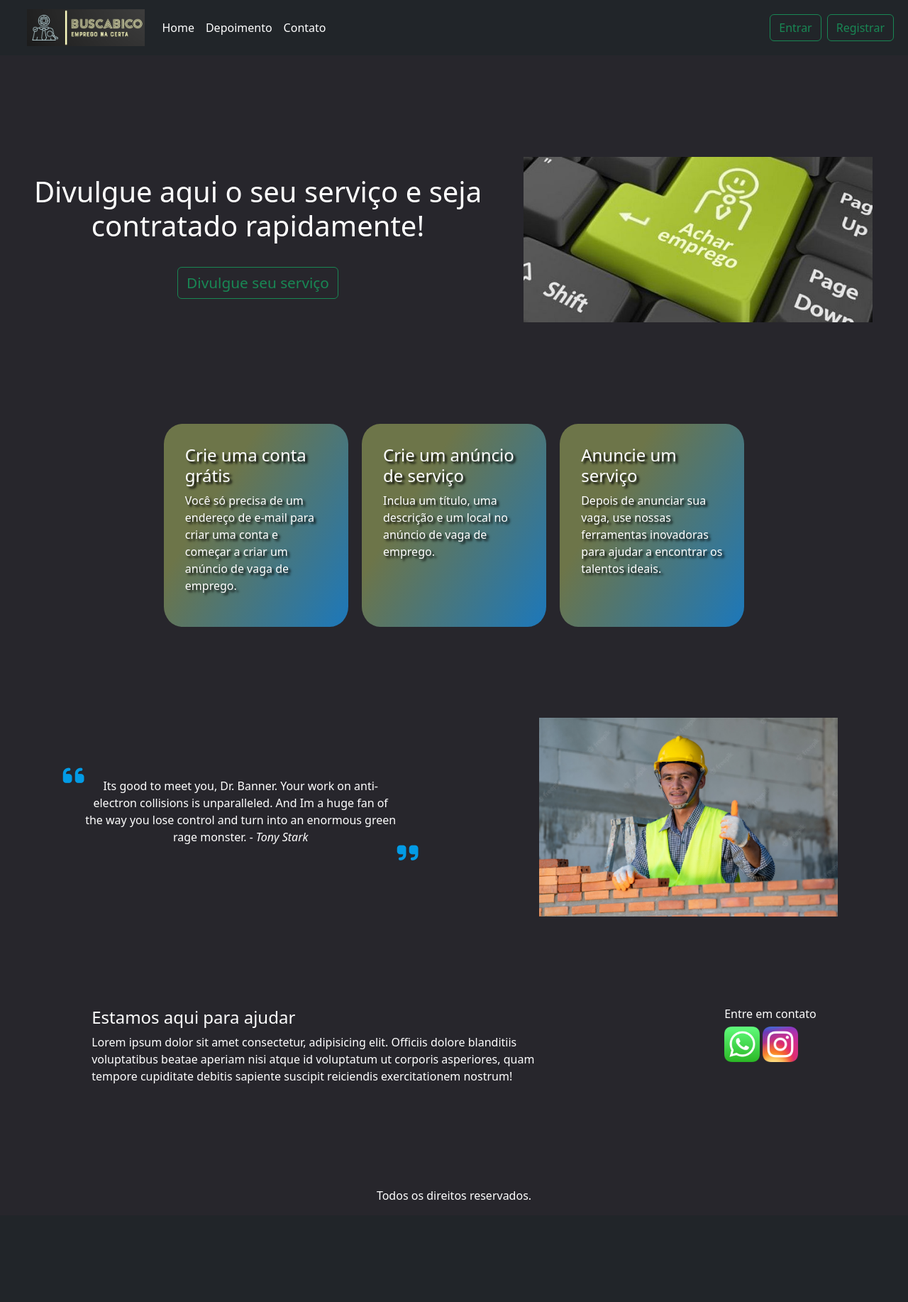
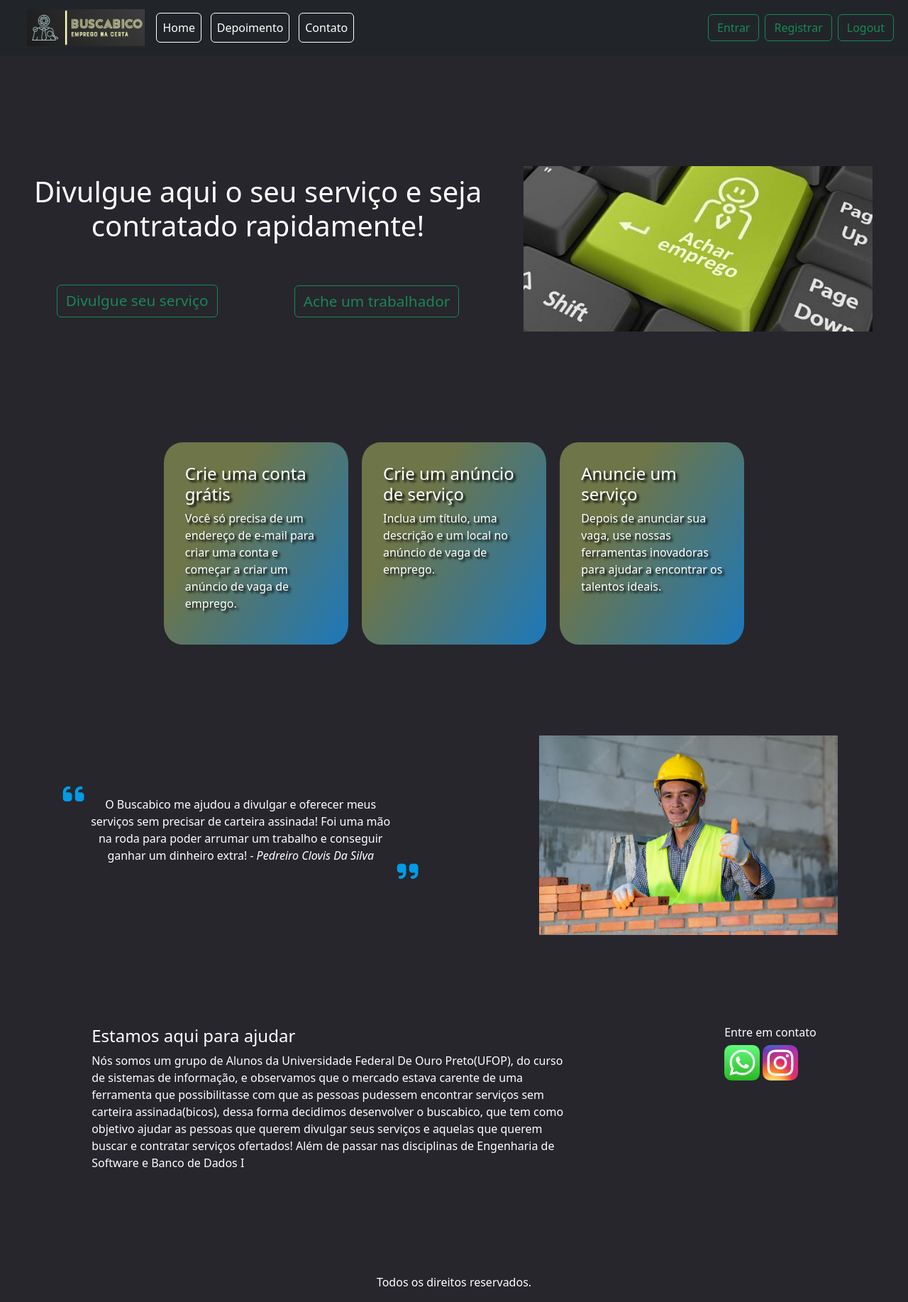
Before and after one commit to bigodom/BUSCABICO, a Flask app: page / in a window 1280 px wide. Shown: the whole page at 71% size. Before the commit the page ends 1690 px from the top, so only its background shows below. Run offline with Flask 2, Linux system fonts and the light colour scheme; some libraries are stand-ins or nearby versions.

Commit message:
finalização

```diff
--- a/app.py
+++ b/app.py
@@ -53,26 +53,37 @@ def index():
     if 'usuario_logado' not in session or session['usuario_logado'] is None:
         return redirect(url_for('login', proxima=url_for('cadastro')))
 
-    conn = create_connection()
-    cur = conn.cursor()
-    cur.execute(
+    trabalhador = (
     f'''
     SELECT *
     FROM trabalhador t, oferece o
     WHERE t.fk_uemail = o.fk_temail;
     ''')
-    conn.commit()
-    trabalhador = cur.fetchall()
-    cur.close()
-    conn.close()
-    return render_template('index.html', titulo='Cadastrados', trabalhador=trabalhador)
+
+    try:
+        trabalhador = selecao(connection, trabalhador)
+    except OperationalError as e:
+        echo(f'O erro {e} ocorreu. Tente novamente.')
+
+    trabalho = (
+        f'''
+        SELECT *
+        FROM trabalho
+        '''
+    )
+    try:
+        trabalho = selecao(connection, trabalho)
+    except OperationalError as e:
+        echo(f'O erro {e} ocorreu. Tente novamente.')
+
+    return render_template('index.html', titulo='Cadastrados', trabalhador=trabalhador, trabalho = trabalho)
 
 
 @app.route('/cadastro')
 def cadastro():
     if 'usuario_logado' not in session or session['usuario_logado'] is None:
         return redirect(url_for('login', proxima=url_for('cadastro')))
-    return render_template('cadastro.html', titulo='Cadastro')
+    return render_template('cadastro.html')
 
 
 @app.route('/criar', methods=['POST', ])
@@ -156,25 +167,56 @@ def login():
     return redirect(url_for('principal'))
 
 
+@app.route('/registro')
+def registro():
+    if 'usuario_logado' not in session or session['usuario_logado'] is None:
+        proxima = request.args.get('proxima')
+        return render_template('registrar.html', proxima=proxima)
+
+    flash('Você está logado')
+    return redirect(url_for('principal'))
+
+
 @app.route('/registrar', methods=['POST', ])
 def registrar():
 
     if request.method == 'POST':
         email = request.form['email']
         senha = request.form['senha']
-        confSenha = request.form['confSenha']
+        confirmaSenha = request.form['confirmaSenha']
 
-        if confSenha != senha:
+        if confirmaSenha != senha:
             flash('As senhas são diferentes. Tente novamente')
             return render_template('registrar.html')
         else:
-            usuario = (
+            confereEmail = (
                 f'''
-                Select  T.pnome
+                SELECT  t.fk_uemail
+                FROM    trabalhador t
+                WHERE   t.fk_uemail like '{email}'
                 '''
-            )
+                )
+            try:
+                resultado = selecao(connection, confereEmail)
+            except OperationalError as e:
+                echo(f'O erro {e} ocorreu. Tente novamente.')
+            if resultado:
+                echo("O email ja foi cadastrado.")
+            else:
+                usuario = (
+                    f'''
+                    INSERT INTO usuario
+                    VALUES  ('{senha}','{email}')
+                    '''
+                )
+                try:
+                    execute_query(connection, usuario)
+                except OperationalError as e:
+                    echo(f'O erro {e} ocorreu. Tente novamente.')
 
-    return render_template('registrar.html')
+                return render_template('login.html')
+
+    return render_template('registro.html')
 
 @app.route('/autenticar', methods=['POST', ])
 def autenticar():
@@ -205,8 +247,12 @@ def autenticar():
 
 @app.route('/logout')
 def logout():
-    session['usuario_logado'] = None
-    flash('logout efetuado com sucesso')
-    return redirect(url_for('principal'))
+    if session['usuario_logado'] == None:
+        flash('Você não está logado')
+        return redirect(url_for('principal'))
+    else:
+        session['usuario_logado'] = None
+        flash('logout efetuado com sucesso')
+        return redirect(url_for('principal'))
 
 app.run(debug=True)
--- a/static/style.css
+++ b/static/style.css
@@ -4,6 +4,12 @@ body{
     color: white;
 }
 /* PAGINA PRINCIPAL */
+.navbuttons{
+    gap: 1vw;
+}
+.navbutton{
+
+}
 .ache-emprego{
     margin: 2%;
     margin-top: 10vw;
@@ -20,6 +26,10 @@ body{
 .ache-emprego h1 button{
     margin-top: 5%;
     font-size: 1.3rem;
+}
+.ache-emprego .botao-principal{
+    display: flex;
+    justify-content: space-around;
 }
 
 .tutorial{
@@ -143,6 +153,7 @@ body{
     border-radius: 20px;
 
 }
+/*PAGINA /REGISTRO*/
 
 
 
@@ -160,7 +171,11 @@ body{
         min-width: 70%;
     }
     .ache-emprego h1 button{
-        margin-top: 41px;
+        margin-top: 3vw;
+    }
+    .ache-emprego .botao-principal{
+        flex-direction: column;
+        justify-content: space-around;
     }
     .tutorial{
         flex-direction: column;
--- a/templates/login.html
+++ b/templates/login.html
@@ -34,6 +34,6 @@
             <p><button class="btn btn-primary" type="submit">Entrar</button></p>
 
         </form>
-        <a href="/registrar"><p><button class="btn btn-primary" type="submit">Registar</button></p></a>
+        <a href="/registro"><p><button class="btn btn-primary" type="submit">Registar</button></p></a>
 </div>
 {% endblock %}
--- a/templates/principal.html
+++ b/templates/principal.html
@@ -9,15 +9,16 @@
       <span class="navbar-toggler-icon"></span>
     </button>
     <div class="collapse navbar-collapse" style="justify-content: space-between;" id="navbarNavAltMarkup">
-      <div class="navbar-nav">
-        <a class="nav-item nav-link active" href="#">Home</a>
-        <a class="nav-item nav-link active" href="#depoimento">Depoimento</a>
-        <a class="nav-item nav-link active" href="#ajuda-contato">Contato</a>
+      <div class="navbar-nav navbuttons">
+        <a class="nav-item nav-link active navbutton btn" href="#">Home</a>
+        <a class="nav-item nav-link active navbutton btn" href="#depoimento">Depoimento</a>
+        <a class="nav-item nav-link active navbutton btn" href="#ajuda-contato">Contato</a>
       </div>
       <div class="navbar ">
         <form class="container-fluid">
             <a href="/login"><button class="btn btn-outline-success me-2" type="button">Entrar</button></a>
-            <a href="/registrar"><button class="btn btn-outline-success me-2" type="button">Registrar</button></a>
+            <a href="/registro"><button class="btn btn-outline-success me-2" type="button">Registrar</button></a>
+            <a href="/logout"><button class="btn btn-outline-success me-2" type="button">Logout</button></a>
         </form>
     </div>
     </div>
@@ -25,7 +26,10 @@
 
   <div class="ache-emprego">
     <h1>Divulgue aqui o seu serviço e seja contratado rapidamente!
-      <a href="/cadastro"><br><button class="btn btn-outline-success" type="button">Divulgue seu serviço</br></button></a>
+      <div class="botao-principal">
+        <a href="/cadastro"><br><button class="btn btn-outline-success" type="button">Divulgue seu serviço</br></button></a>
+        <a href="/index"><br><button class="btn btn-outline-success" type="button">Ache um trabalhador</br></button></a>
+      </div>
     </h1>
 
     <img src="../static/ProcurarEmprego.jpeg" alt="" style="max-width: 40%;">
@@ -49,8 +53,8 @@
   <div class="depoimento" id="depoimento">
     <div class="texto">
       <blockquote class="callout quote EN">
-        Its good to meet you, Dr. Banner. Your work on anti-electron collisions is unparalleled. And Im a huge fan of the way you lose control and turn into an enormous green rage monster.
-        <cite> - Tony Stark</cite>
+        O Buscabico me ajudou a divulgar e oferecer meus serviços sem precisar de carteira assinada! Foi uma mão na roda para poder arrumar um trabalho e conseguir ganhar um dinheiro extra!
+        <cite> - Pedreiro Clovis Da Silva</cite>
       </blockquote>
     </div>
     <div>
@@ -61,12 +65,12 @@
   <div class="ajuda-contato container" id="ajuda-contato">
     <div class="ajuda">
       <h4>Estamos aqui para ajudar</h4>
-      <p>Lorem ipsum dolor sit amet consectetur, adipisicing elit. Officiis dolore blanditiis voluptatibus beatae aperiam nisi atque id voluptatum ut corporis asperiores, quam tempore cupiditate debitis sapiente suscipit reiciendis exercitationem nostrum!</p>
+      <p>Nós somos um grupo de Alunos da Universidade Federal De Ouro Preto(UFOP), do curso de sistemas de informação, e observamos que o mercado estava carente de uma ferramenta que possibilitasse com que as pessoas pudessem encontrar serviços sem carteira assinada(bicos), dessa forma decidimos desenvolver o buscabico, que tem como objetivo ajudar as pessoas que querem divulgar seus serviços e aquelas que querem buscar e contratar serviços ofertados! Além de passar nas disciplinas de Engenharia de Software e Banco de Dados I</p>
     </div>
     <div class="contato">
       <h6>Entre em contato</h6>
-      <img src="../static/whatsapp-logo.png" alt="">
-      <img src="../static/Instagram-logo.png" alt="">
+      <a href="https://web.whatsapp.com/" target="_blank"><img src="../static/whatsapp-logo.png" alt=""></a>
+      <a href="https://www.instagram.com/augusto_peu/" target="_blank"><img src="../static/Instagram-logo.png" alt=""></a>
     </div>
 </div>
 <p style="text-align: center;">Todos os direitos reservados.</p>
```
Also changed, not shown: templates/cadastro.html (+4 -4 lines), templates/index.html (+11 -27 lines), templates/registrar.html (+4 -3 lines), static/a.jpg (added).
